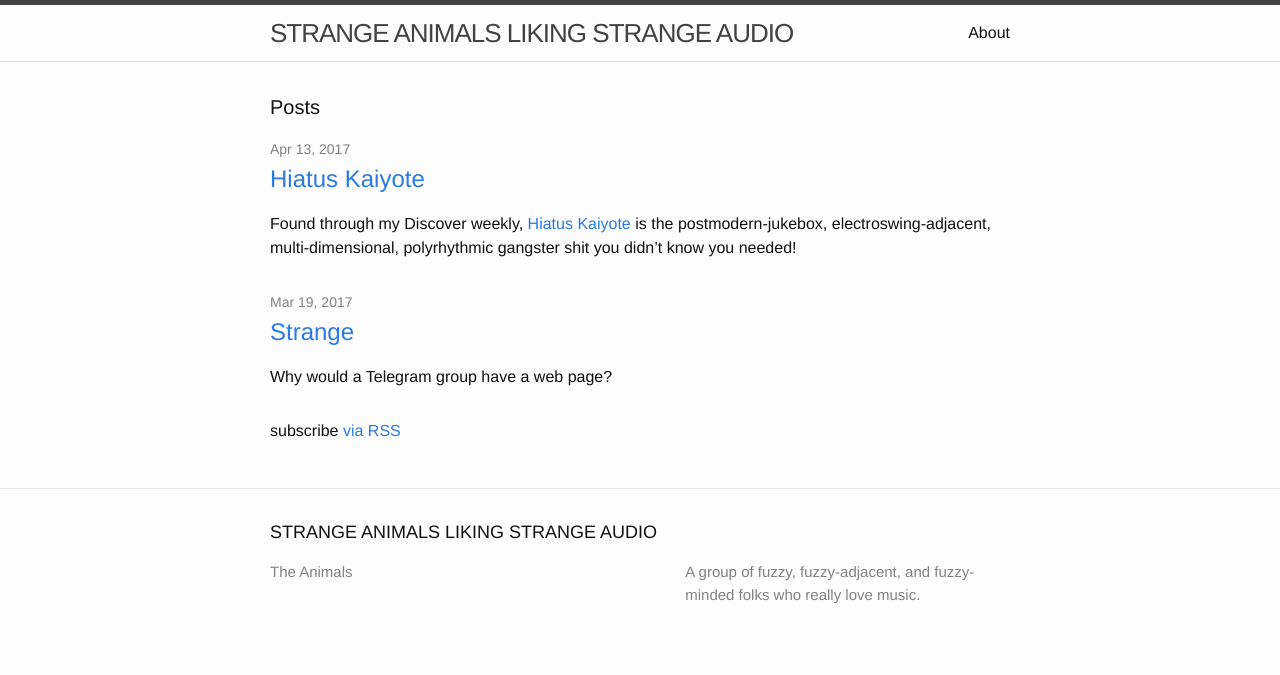
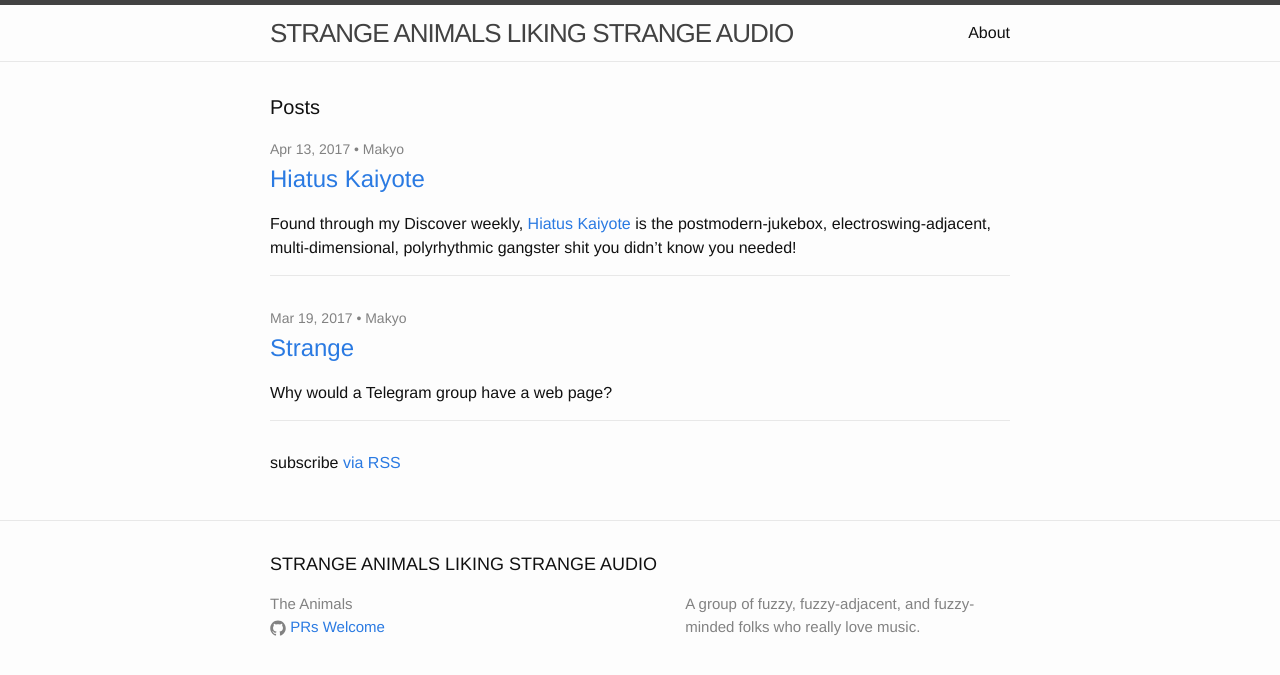
Before and after one commit to makyo/salsa, a Jekyll site: the page built from index.md, in a window 1280 px wide. Shown: the top 675 px of the page. Built offline with Jekyll 4.4.1, drawn with Linux system fonts in a browser that asks for light colours.

Commit message:
Add more author stuff, footer link

```diff
--- a/_includes/footer.html
+++ b/_includes/footer.html
@@ -17,6 +17,7 @@
             {% if site.email %}
             <li><a href="mailto:{{ site.email }}">{{ site.email }}</a></li>
             {% endif %}
+            <li><span class="icon">{% include icon-github.svg %}</span> <a href="https://github.com/makyo/salsa">PRs Welcome</a></li>
         </ul>
       </div>
 
--- a/_layouts/home.html
+++ b/_layouts/home.html
@@ -11,7 +11,7 @@
   <ul class="post-list">
     {% for post in site.posts %}
       <li>
-        <span class="post-meta">{{ post.date | date: "%b %-d, %Y" }}</span>
+        <span class="post-meta">{{ post.date | date: "%b %-d, %Y" }}{% if post.author %} &bull; {{ post.author }}{% endif %}</span>
 
         <h2>
           <a class="post-link" href="{{ post.url | relative_url }}">{{ post.title | escape }}</a>
--- a/_sass/minima/_layout.scss
+++ b/_sass/minima/_layout.scss
@@ -176,6 +176,7 @@
 
   > li {
     margin-bottom: $spacing-unit;
+    border-bottom: 1px solid $grey-color-light;
   }
 }
 
```
